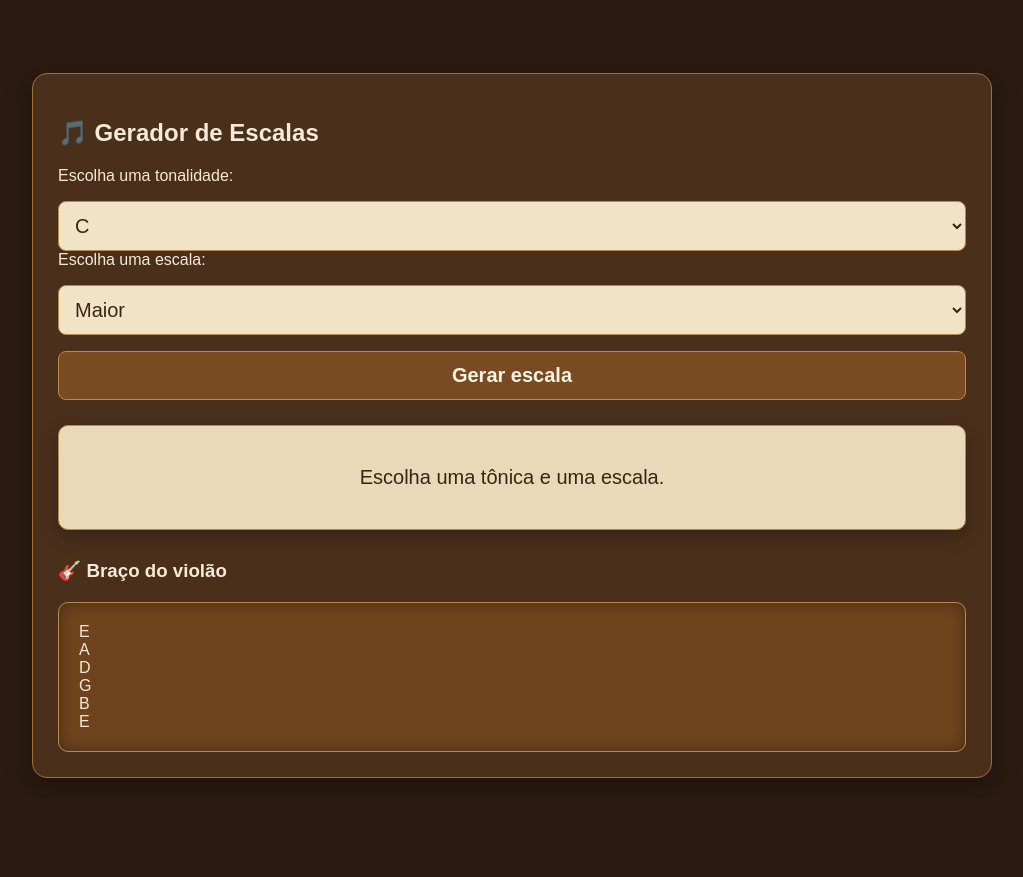
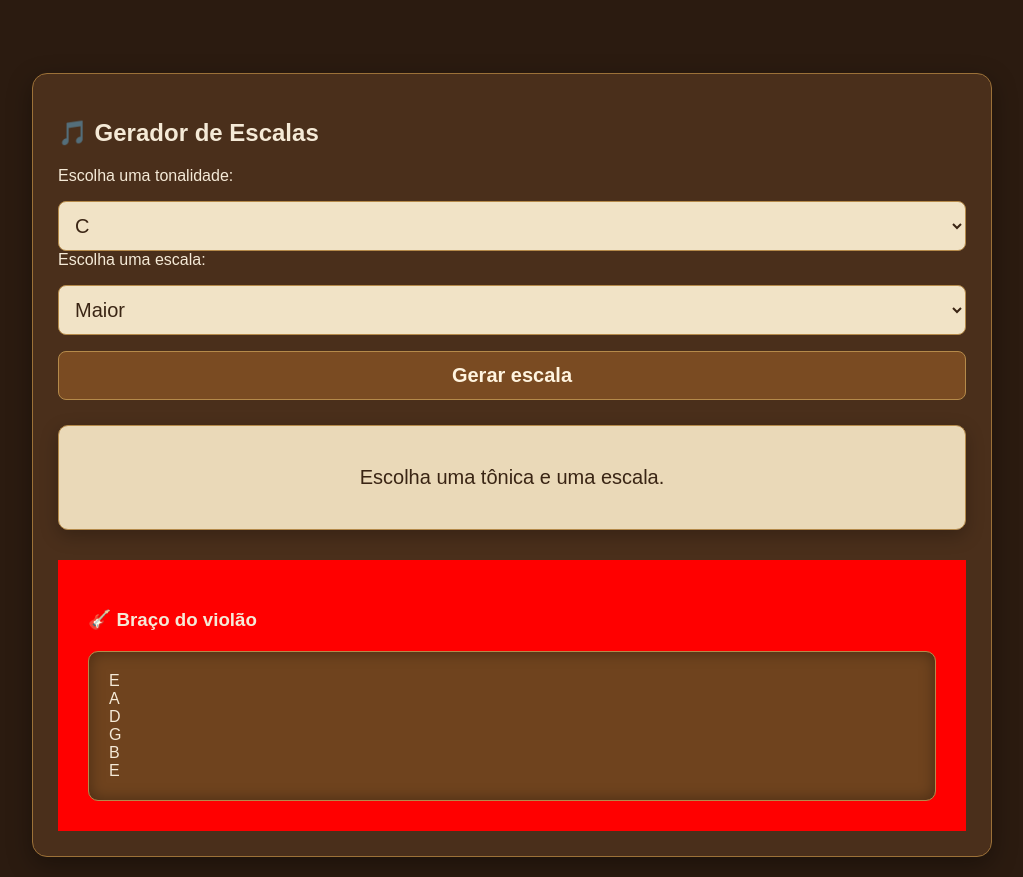
Before and after one commit to gabrielmattos77/codigo-das-cordas, a plain HTML site: page gerador/index.html in a window 1280 px wide. Shown: the part 136-1013 px from the top of the page, without its empty margins (128-1151 px from the left). Before the commit the page ends 934 px from the top, so only its background shows below. Drawn offline with Linux system fonts and the light colour scheme.

Commit message:
Add styles for #bracoViolao element

```diff
--- a/gerador/css/style.css
+++ b/gerador/css/style.css
@@ -413,3 +413,8 @@ td:nth-child(5) {
         margin: 6px;
     }
 }
+
+#bracoViolao {
+    background: red !important;
+    padding: 30px !important;
+}
```
